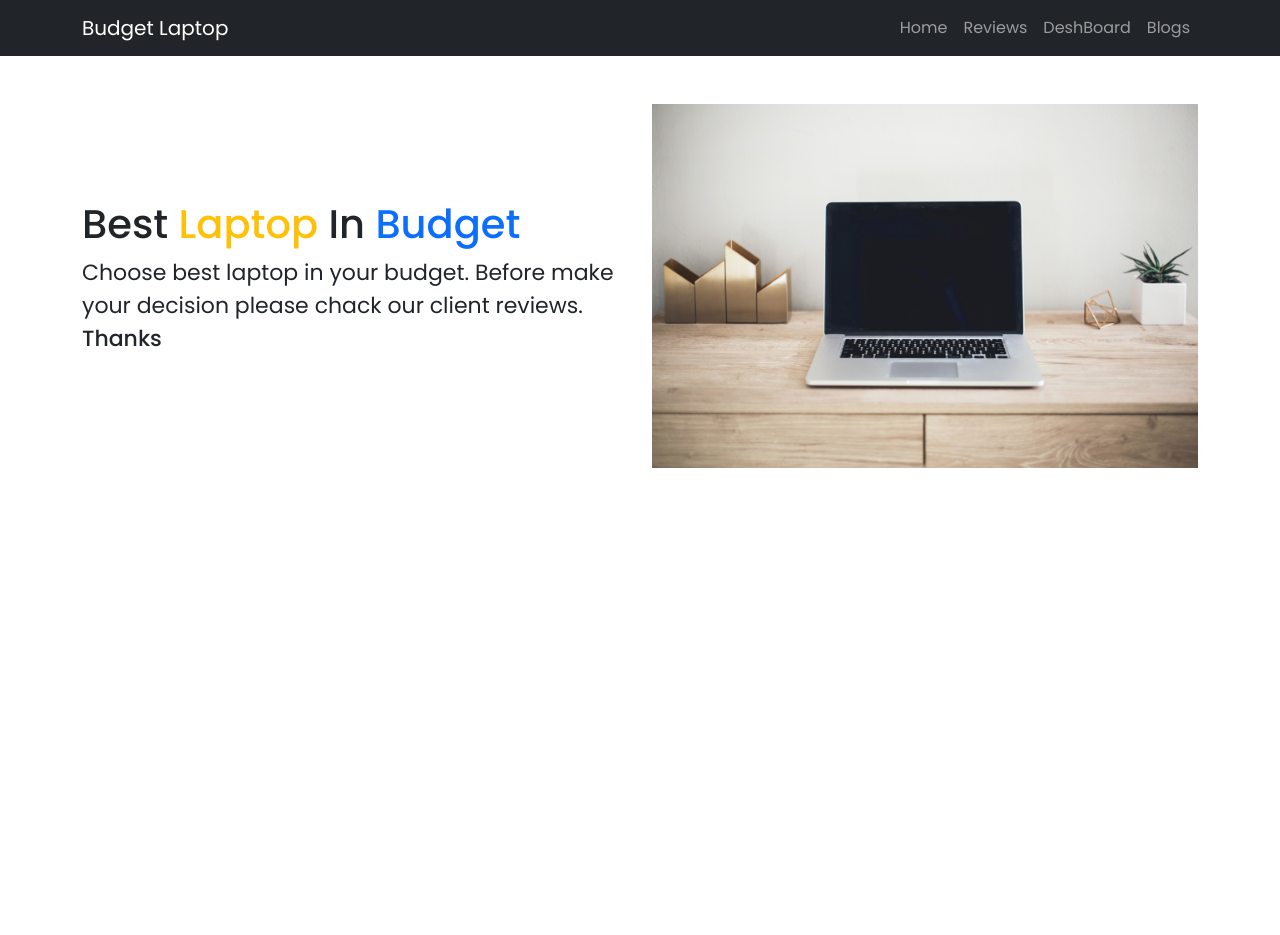
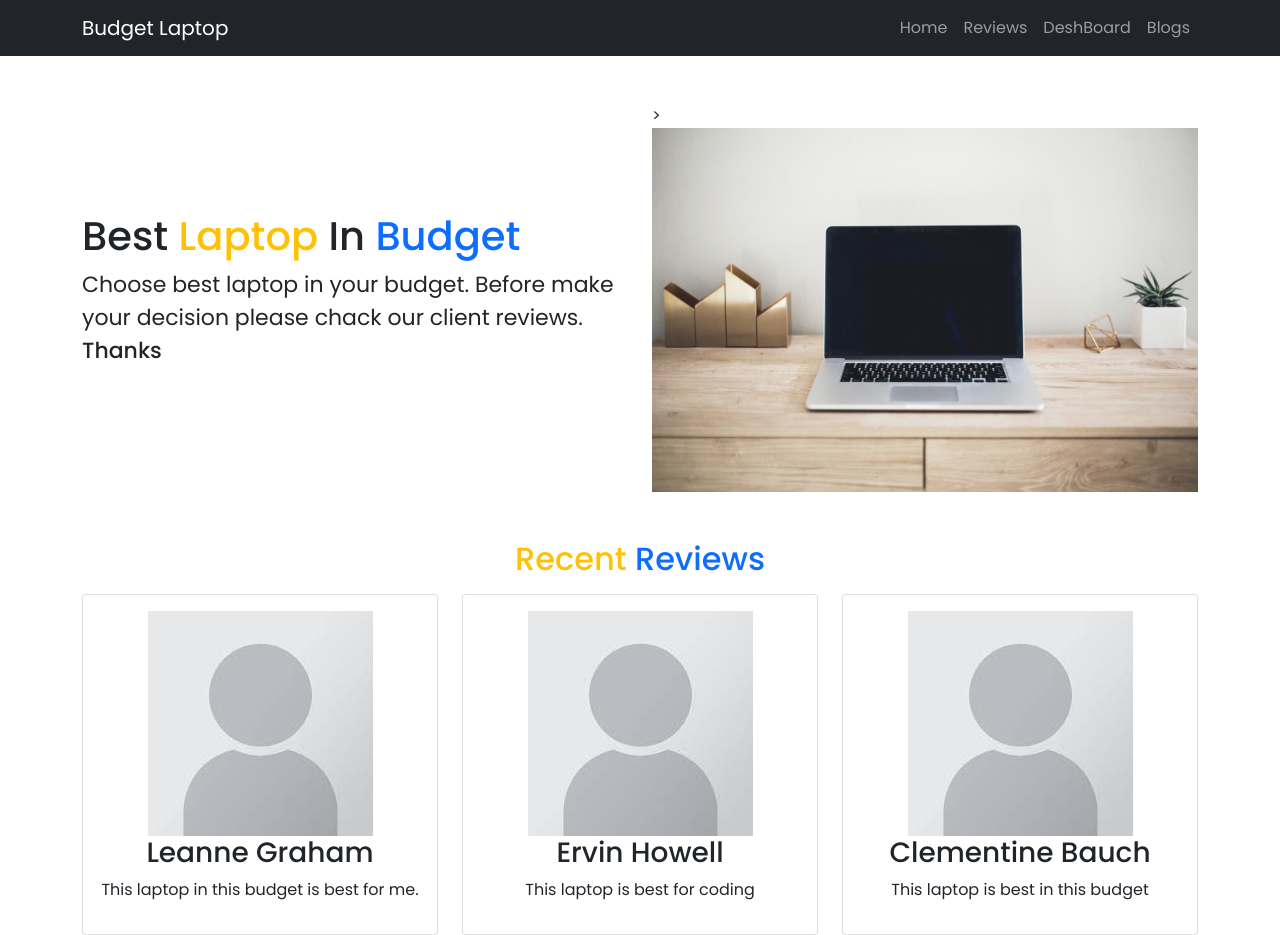
Before and after one commit to inzamulhaque/laptop-analysis-website, a React (Create React App) app: page /home in a window 1280 px wide. Before the commit the page ends 800 px from the top, so only its background shows below. Built offline with nearby package versions, Linux system fonts and the light colour scheme.

Commit message:
create review card

```diff
--- a/src/components/Home/Home.js
+++ b/src/components/Home/Home.js
@@ -1,20 +1,34 @@
-import React from 'react';
+import React, { useEffect, useState } from 'react';
 import { Col, Container, Row } from 'react-bootstrap';
 import LeftSide from './LeftSide';
+import ReviewCard from '../ReviewCard/ReviewCard';
 import laptop from "../../images/laptop.jpg";
+import useReviews from "../../hooks/useReviews";
 
 const Home = () => {
+    const [recentReviews, setRecentReviews] = useState([]);
+    const reviews = useReviews();
+    useEffect(() => setRecentReviews(reviews.slice(0, 3)), [reviews]);
+    // const recentReviews = reviews.slice(0, 3);
     return (
         <>
             <Container className="mt-5">
                 <Row xs={1} md={2} className="d-flex justify-content-center align-items-center">
-                    <Col>
+                    <Col className="order-2 order-md-1 mt-5 mt-md-0">
                         <LeftSide />
                     </Col>
-                    <Col>
+                    <Col className="order-1 order-md-2">>
                         <img src={laptop} className="img-fluid" alt="" />
                     </Col>
                 </Row>
+                <section className="mt-5 text-center">
+                    <h2> <span className="text-warning">Recent</span> <span className="text-primary">Reviews</span> </h2>
+                    <Row xs={1} md={2} lg={3} className="mt-3">
+                        {
+                            recentReviews.map(review => <ReviewCard key={review.id} review={review} />)
+                        }
+                    </Row>
+                </section>
             </Container>
         </>
     );
--- /dev/null
+++ b/src/components/ReviewCard/ReviewCard.js
@@ -0,0 +1,28 @@
+import React from 'react';
+import { Card, Col } from 'react-bootstrap';
+import "./ReviewCard.css";
+import userImg from '../../images/user.jpg';
+
+const ReviewCard = ({ review }) => {
+    return (
+        <>
+            <Col>
+                <Card>
+                    <Card.Body>
+                        <div className="reviewContainer">
+                            <div className="imageContainer">
+                                <img src={userImg} alt="" />
+                            </div>
+                            <div className="ratingContainer">
+                                <h3>{review.name}</h3>
+                                <p>{review.review}</p>
+                            </div>
+                        </div>
+                    </Card.Body>
+                </Card>
+            </Col>
+        </>
+    );
+};
+
+export default ReviewCard;
--- a/src/hooks/useReviews.js
+++ b/src/hooks/useReviews.js
@@ -1,12 +1,12 @@
 import { useEffect, useState } from 'react';
 
 const useReviews = () => {
-    const [reviews, setRivews] = useState([]);
+    const [reviews, setReviews] = useState([]);
 
     useEffect(() => {
         fetch("reviews.json")
             .then(res => res.json())
-            .then(data => setRivews(data))
+            .then(data => setReviews(data));
     }, []);
 
     return reviews;
```
Also changed, not shown: src/index.js (+4 -4 lines), src/components/ReviewCard/ReviewCard.css (added).
